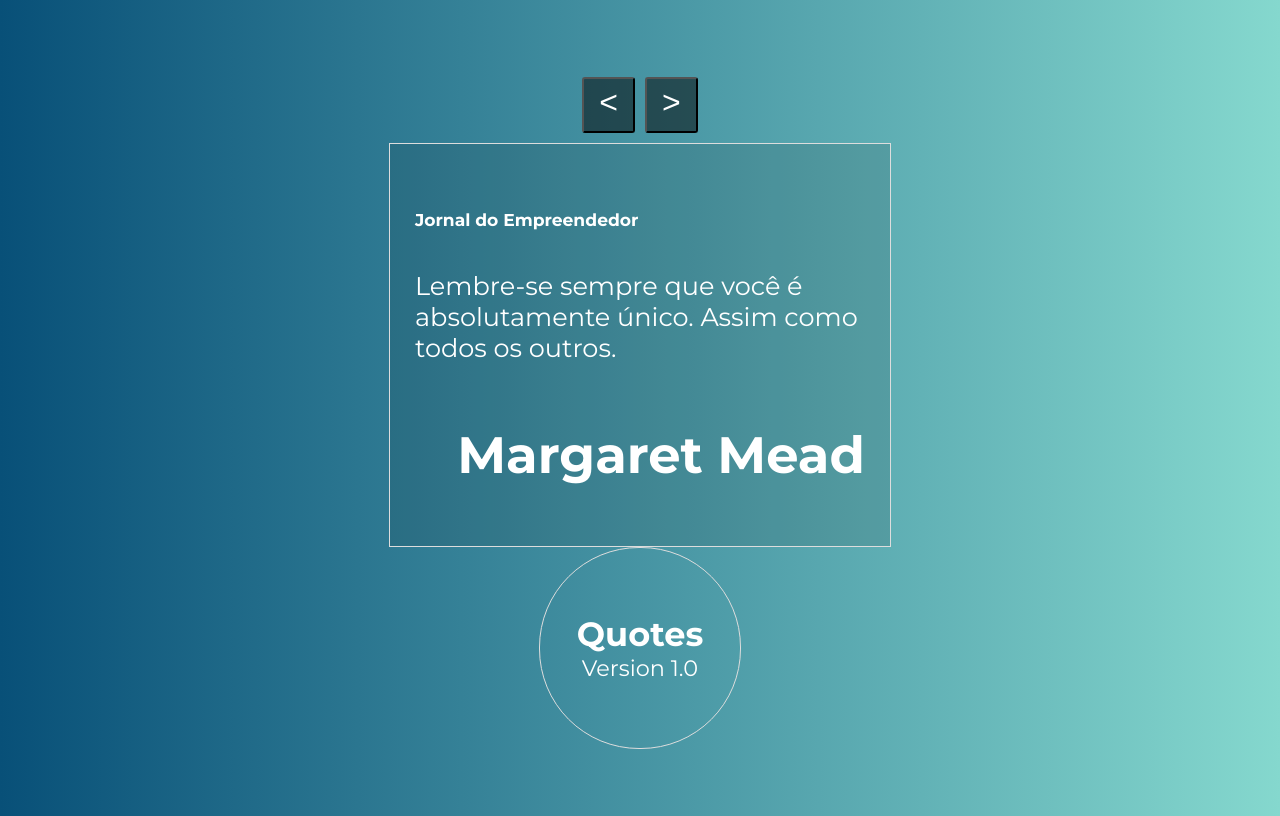
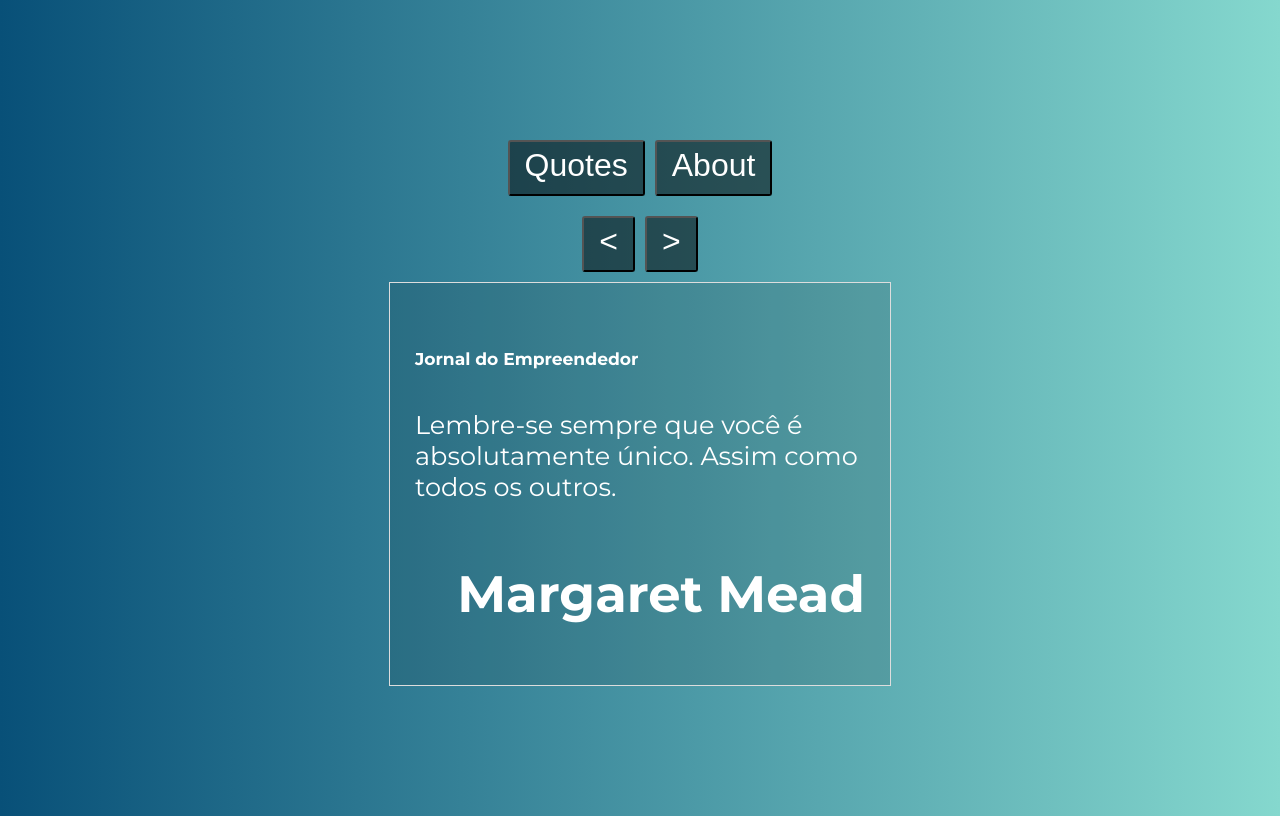
Before and after one commit to pedrosales/VueJS, a Vue app in the folder components/components-quotes/: page / in a window 1280 px wide. Built offline with nearby package versions, Linux system fonts and the light colour scheme.

Commit message:
dynamic component and keep-alive

```diff
--- a/components/components-quotes/src/App.vue
+++ b/components/components-quotes/src/App.vue
@@ -1,7 +1,12 @@
 <template>
   <div id="app">
-    <Quotes />
-    <About />
+    <span>
+      <button @click="component = 'Quotes'">Quotes</button>
+      <button @click="component = 'About'">About</button>
+    </span>
+    <keep-alive>
+      <component :is="component" />
+    </keep-alive>
   </div>
 </template>
 
@@ -11,6 +16,11 @@ import About from "./components/Aboute.vue";
 
 export default {
   components: { Quotes, About },
+  data() {
+    return {
+      component: "Quotes",
+    };
+  },
 };
 </script>
 
--- a/components/components-quotes/src/components/Quote.vue
+++ b/components/components-quotes/src/components/Quote.vue
@@ -11,6 +11,18 @@
 <script>
 export default {
   props: { quote: Object },
+  created() {
+    console.log("created");
+  },
+  destroyed() {
+    console.log("destroyed");
+  },
+  activated() {
+    console.log("activated");
+  },
+  deactivated() {
+    console.log("deactivated");
+  },
 };
 </script>
 
--- a/components/components-quotes/src/components/Quotes.vue
+++ b/components/components-quotes/src/components/Quotes.vue
@@ -45,6 +45,12 @@ export default {
       return Math.abs(this.number % 3);
     },
   },
+  activated() {
+    console.log("activated");
+  },
+  deactivated() {
+    console.log("deactivated");
+  },
 };
 </script>
 
```
